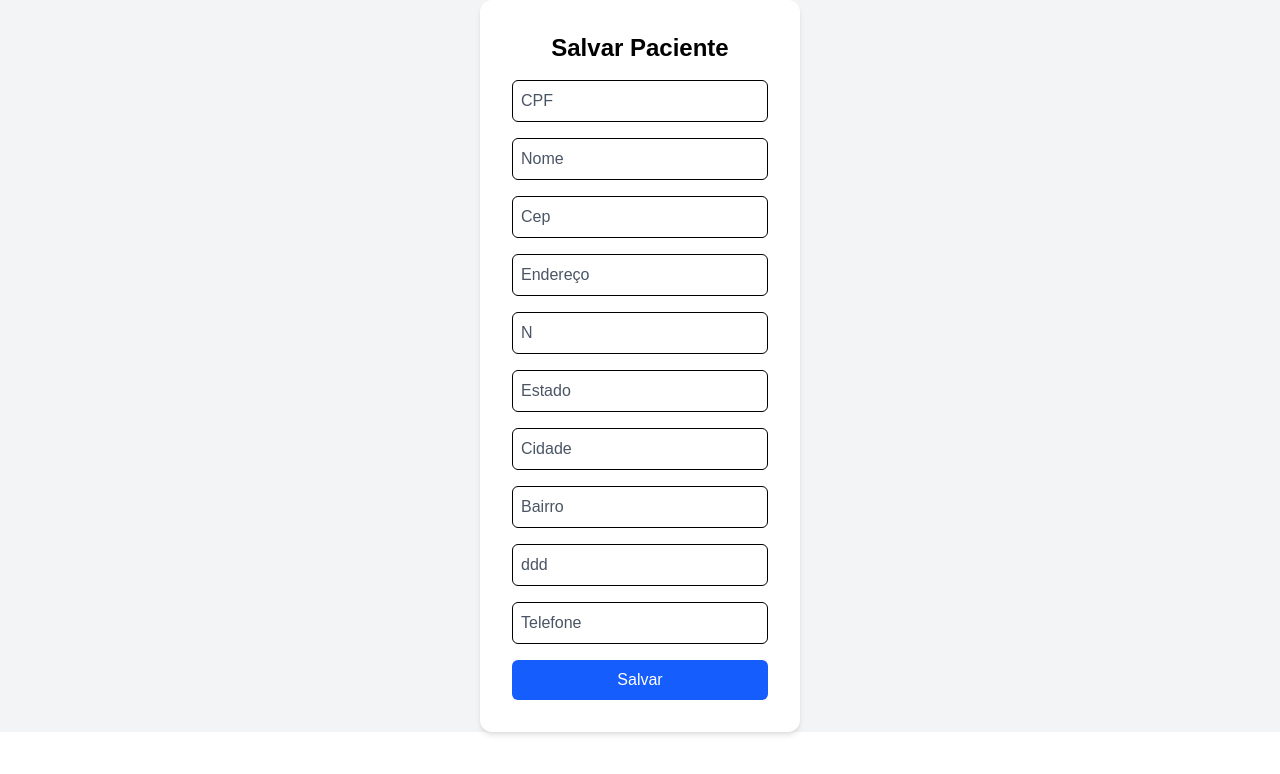
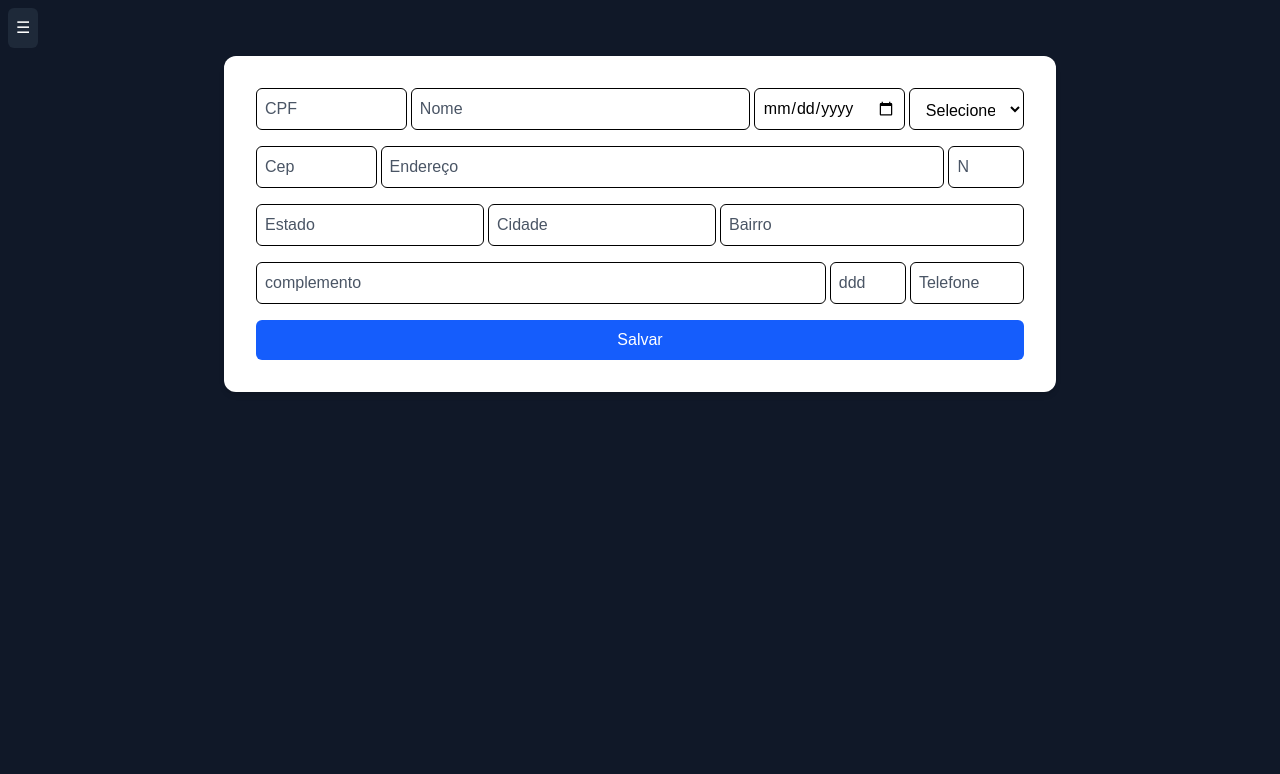
Before and after one commit to FernandaAkassia/cartaodevacina-, a Next.js app in the folder src/main/resources/static/frontend/: page /paciente in a window 1280 px wide. Shown: the top 774 px of the page. Built offline with nearby package versions, Linux system fonts and the light colour scheme.

Commit message:
melhoramento de telas de paciente e botão sair

```diff
--- a/src/main/resources/static/frontend/app/menu/page.tsx
+++ b/src/main/resources/static/frontend/app/menu/page.tsx
@@ -13,7 +13,7 @@ export default function Home() {
             {/* BOTÃO MENU */}
             <button
                 onClick={() => setMenuAberto(!menuAberto)}
-                className="p-2 bg-gray-800 text-white m-2 z-50 relative rounded-md"
+                className="p-2 bg-gray-800 m-2 z-50 relative rounded-md"
             >
                 ☰
             </button>
@@ -29,7 +29,7 @@ export default function Home() {
             {/* MENU LATERAL */}
             <div
                 className={`fixed top-0 left-0 h-full w-64 bg-gray-950 text-white p-4
-        transform transition-transform duration-300 ease-in-out z-40
+       transform transition-transform duration-300 ease-in-out z-40
         ${menuAberto ? "translate-x-0" : "-translate-x-full"}`}
             >
 
@@ -45,27 +45,31 @@ export default function Home() {
 
                     <button
                         onClick={() => router.push("/paciente")}
-                        className="w-full text-left px-3 py-2 rounded-md hover:bg-gray-800 transition font-medium"
+                        className="w-full flex items-center gap-2 px-4 py-2
+                        rounded-lg text-gray-300 hover:bg-white/10 transition"
                     >
                         Cadastro Paciente
                     </button>
 
                     <button
                         onClick={() => router.push("/vacina")}
-                        className="w-full text-left px-3 py-2 rounded-md hover:bg-gray-800 transition font-medium"
+                        className="w-full flex items-center gap-2 px-4 py-2
+                        rounded-lg text-gray-300 hover:bg-white/10 transition"
                     >
                         Aplicar Vacina
                     </button>
 
                     <button
                         onClick={() => router.push("/cartao")}
-                        className="w-full text-left px-3 py-2 rounded-md hover:bg-gray-800 transition font-medium">
+                        className="w-full flex items-center gap-2 px-4 py-2
+                        rounded-lg text-gray-300 hover:bg-white/10 transition"
+                    >
                         Cartão Vacina
                     </button>
 
                     <button
                         className="blockw-full text-left px-4 py-2 text-red-500 hover:bg-gray-200">
-                            Sair
+                        Sair
                     </button>
 
                 </div>
--- a/src/main/resources/static/frontend/app/paciente/page.tsx
+++ b/src/main/resources/static/frontend/app/paciente/page.tsx
@@ -13,10 +13,13 @@ export default function Dashboard() {
   const [bairro, setBairro] = useState("");
   const [ddd, setDdd] = useState("");
   const [telefone, setTelefone] = useState("");
+  const [dataNascimento, setDataNascimento] = useState("");
+  const [sexo, setSexo] = useState("");
+  const [complemento, setComplemento] = useState("");
 
   const [mensagem, setMensagem] = useState("");
   const router = useRouter();
-
+  const [menuAberto, setMenuAberto] = useState(false);
   async function handleSalvar(e: any) {
     e.preventDefault();
 
@@ -30,7 +33,10 @@ export default function Dashboard() {
       cidade: cidade,
       bairro: bairro,
       ddd: ddd,
-      telefone: telefone
+      telefone: telefone,
+      dataNascimento: dataNascimento,
+      sexo: sexo,
+      complemento: complemento
     };
 
     try {
@@ -43,8 +49,6 @@ export default function Dashboard() {
         },
         body: JSON.stringify(paciente)
       });
-
-
       const data = await response.json();
 
       console.log(data);
@@ -58,95 +62,197 @@ export default function Dashboard() {
   }
 
   return (
-    <div className="flex items-center justify-center bg-gray-100 margin-top: auto ">
+    <div className="min-h-screen bg-gray-900 text-white">
+
+      {/* BOTÃO MENU */}
+      <button
+        onClick={() => setMenuAberto(!menuAberto)}
+        className="p-2 bg-gray-800 m-2 z-50 relative rounded-md">
+        ☰
+      </button>
+
+      {/* OVERLAY */}
+      {menuAberto && (
+        <div
+          onClick={() => setMenuAberto(false)}
+          className="fixed inset-0 bg-black/50 z-40"
+        />
+      )}
+
+      {/* MENU LATERAL */}
+      <div
+        className={`fixed top-0 left-0 h-full w-64 bg-gray-950 text-white p-4
+       transform transition-transform duration-300 ease-in-out z-40
+        ${menuAberto ? "translate-x-0" : "-translate-x-full"}`}>
+        {/* IMAGEM */}
+        <img
+          src="/img/IMG-20260413-WA0162.jpg"
+          alt="Logo"
+          className="mb-6 w-full rounded-md"
+        />
+
+        {/* BOTÕES DO MENU */}
+        <div className="flex flex-col gap-2">
+
+          <button
+            onClick={() => router.push("/paciente")}
+            className="w-full flex items-center gap-2 px-4 py-2
+                        rounded-lg text-white bg-gradient-to-r bg-blue-600">
+            Cadastro Paciente
+          </button>
+
+          <button
+            onClick={() => router.push("/vacina")}
+            className="w-full flex items-center gap-2 px-4 py-2
+                        rounded-lg text-gray-300 hover:bg-white/10 transition">
+            Aplicar Vacina
+          </button>
+
+          <button
+            onClick={() => router.push("/cartao")}
+            className="w-full flex items-center gap-2 px-4 py-2
+                        rounded-lg text-gray-300 hover:bg-white/10 transition">
+            Cartão Vacina
+          </button>
+
+          <button
+            onClick={() => router.push("/")}
+            className="blockw-full text-left px-4 py-2 rounded-lg text-red-500 hover:bg-gray-200">
+            Sair
+          </button>
+        </div>
+      </div>
+
+      {/* ÁREA DE CONTEÚDO */}
+      <div className="flex-1 flex items-center justify-center">
+
+        {/* FORM CENTRALIZADO */}
         <form
-        onSubmit={handleSalvar}
-        className="bg-white p-8 rounded-xl shadow-md w-80 flex flex-col gap-4 "
-      >
-        <h1 className="text-2xl font-bold text-center text-black">Salvar Paciente</h1>
+          className="bg-white p-8 rounded-xl shadow-md w-full max-w-[65%] flex flex-col gap-4">
+
+          <div className="flex gap-1">
 
             <input
-          className="border p-2 rounded-md text-black bg-white placeholder-gray-600"
+              className="border w-[20%] p-2 rounded-md text-black bg-white placeholder-gray-600"
               placeholder="CPF"
               value={cpf}
               onChange={(e) => setCpf(e.target.value)}
             />
 
             <input
-          className="border p-2 rounded-md text-black bg-white placeholder-gray-600"
+              className="border  w-[45%] p-2 rounded-md text-black bg-white placeholder-gray-600"
               placeholder="Nome"
               value={nome}
               onChange={(e) => setNome(e.target.value)}
             />
 
+            <input type="date"
+              className="border w-[20%] p-2 rounded-md text-black bg-white placeholder-gray-600"
+              placeholder="DataDeNascimento"
+              value={dataNascimento}
+              onChange={(e) => setDataNascimento(e.target.value)}
+            />
+
+            <div className="w-[15%] flex flex-col">
+
+              <select
+                className="h-[42px] border p-3 rounded-md text-black bg-white"
+                value={sexo}
+                onChange={(e) => setSexo(e.target.value)}
+              >
+                <option value="">Selecione</option>
+                <option value="Masculino">Masculino</option>
+                <option value="Feminino">Feminino</option>
+              </select>
+            </div>
+          </div>
+
+          <div className="flex gap-1">
+
             <input
-          className="border p-2 rounded-md text-black bg-white placeholder-gray-600"
+              className="border w-[16%] p-2 rounded-md text-black bg-white placeholder-gray-600"
               placeholder="Cep"
               value={cep}
               onChange={(e) => setCep(e.target.value)}
             />
 
             <input
-          className="border p-2 rounded-md text-black bg-white placeholder-gray-600"
+              className="border w-[75%] p-2 rounded-md text-black bg-white placeholder-gray-600"
               placeholder="Endereço"
               value={endereco}
               onChange={(e) => setEndereco(e.target.value)}
             />
 
             <input
-          className="border p-2 rounded-md text-black bg-white placeholder-gray-600"
+              className="border w-[10%] p-2 rounded-md text-black bg-white placeholder-gray-600"
               placeholder="N"
               value={n}
               onChange={(e) => setN(e.target.value)}
             />
+          </div>
+
+          <div className="flex gap-1">
 
             <input
-          className="border p-2 rounded-md text-black bg-white placeholder-gray-600"
+              className="border w-[30%] p-2 rounded-md text-black bg-white placeholder-gray-600"
               placeholder="Estado"
               value={estado}
               onChange={(e) => setEstado(e.target.value)}
             />
 
             <input
-          className="border p-2 rounded-md text-black bg-white placeholder-gray-600"
+              className="border w-[30%] p-2 rounded-md text-black bg-white placeholder-gray-600"
               placeholder="Cidade"
               value={cidade}
               onChange={(e) => setCidade(e.target.value)}
             />
 
             <input
-          className="border p-2 rounded-md text-black bg-white placeholder-gray-600"
+              className="border w-[40%] p-2 rounded-md text-black bg-white placeholder-gray-600"
               placeholder="Bairro"
               value={bairro}
               onChange={(e) => setBairro(e.target.value)}
             />
+          </div>
+
+          <div className="flex justify-center gap-1">
 
             <input
-          className="border p-2 rounded-md text-black bg-white placeholder-gray-600"
+              className="border w-[75%] p-2 rounded-md text-black bg-white placeholder-gray-600"
+              placeholder="complemento"
+              value={complemento}
+              onChange={(e) => setComplemento(e.target.value)}
+            />
+            <input
+              className="border w-[10%] p-2 rounded-md text-black bg-white placeholder-gray-600"
               placeholder="ddd"
               value={ddd}
               onChange={(e) => setDdd(e.target.value)}
             />
 
             <input
-          className="border p-2 rounded-md text-black bg-white placeholder-gray-600"
+              className="border w-[15%] p-2 rounded-md text-black bg-white placeholder-gray-600"
               placeholder="Telefone"
               value={telefone}
               onChange={(e) => setTelefone(e.target.value)}
             />
 
+          </div>
 
           <button
-          className="bg-blue-600 text-white p-2 rounded-md hover:bg-blue-700 transition"
+            className="bg-blue-600 text-white p-2 rounded-md hover:bg-blue-700 transition "
             type="submit"
           >
             Salvar
           </button>
 
+        </form>
+
         {mensagem && (
           <p className="text-center text-sm text-red-500">{mensagem}</p>
         )}
-      </form>
+
+      </div>
     </div>
   );
 }
```
Lines whose indentation alone changed are shown as unchanged.
